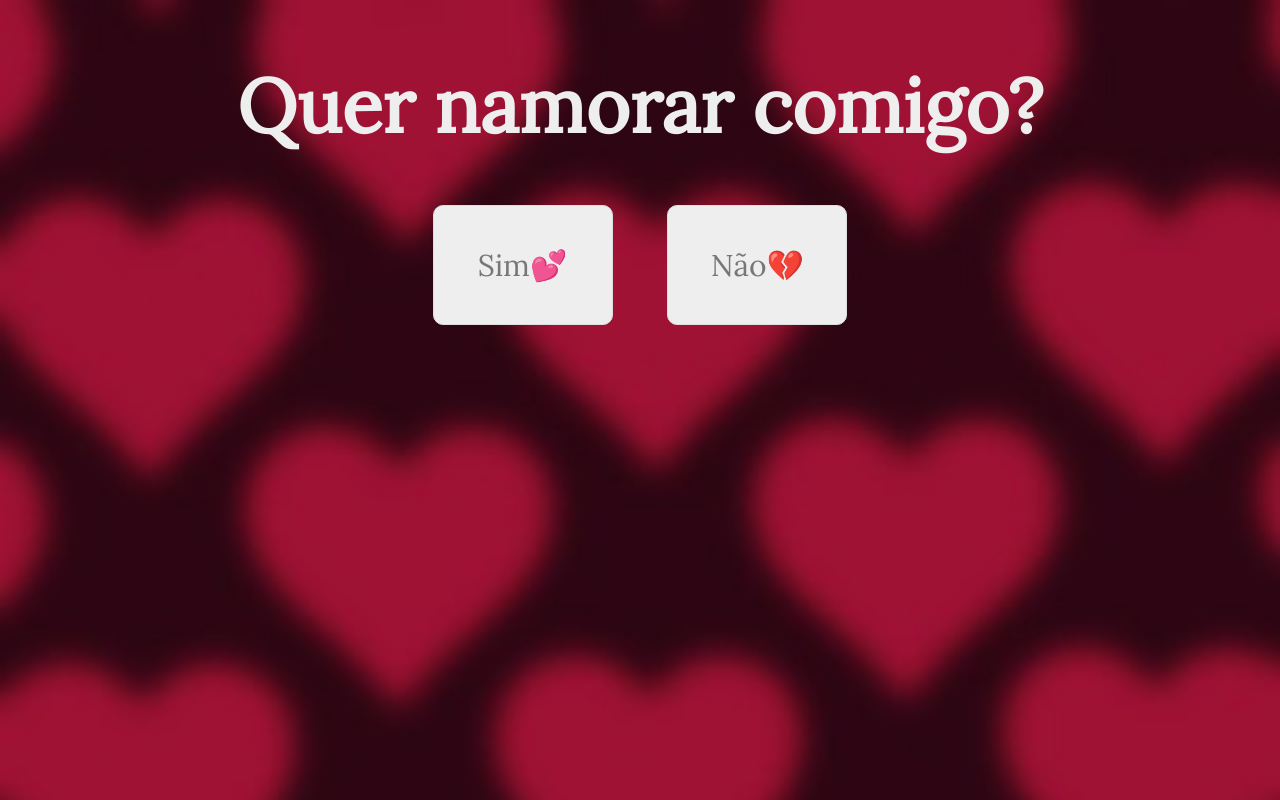
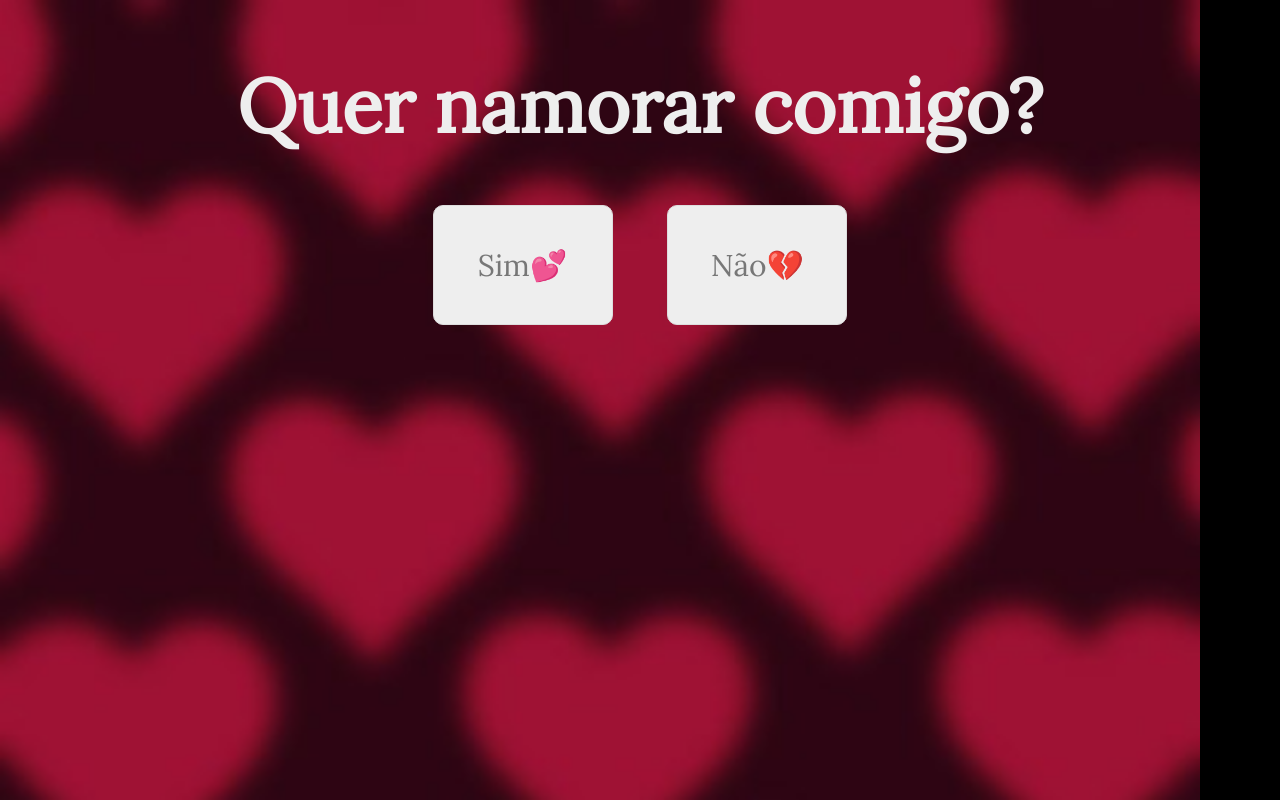
Before and after one commit to eitorpaiva/msgtoCarla, a plain HTML site: page index.html in a window 1280 px wide. Drawn offline with Linux system fonts and the light colour scheme.

Commit message:
Add files via upload

```diff
--- a/style.css
+++ b/style.css
@@ -3,7 +3,7 @@ body {
   background: #000;
   background-image: url("bg.jpg");
   background-repeat: no-repeat;
-  background-size: cover;
+  background-size: 1200px;
   color: #eee;
   text-align: center;
   font-family: "Lora", serif;
```
